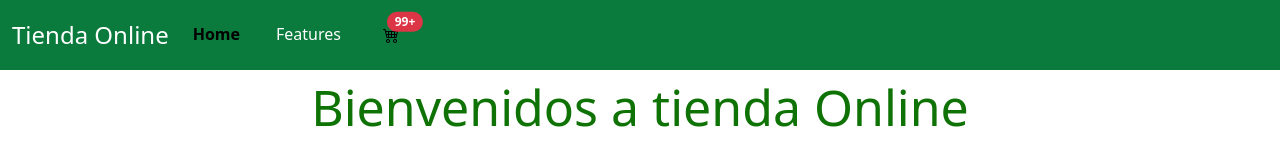
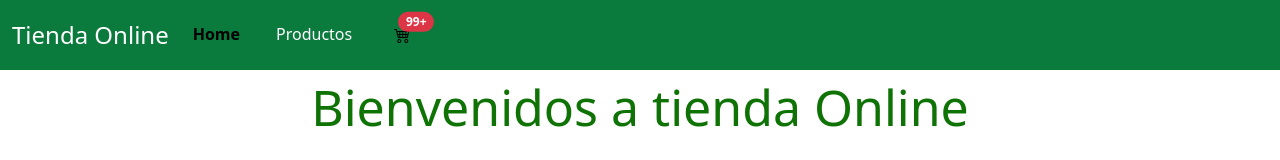
Before and after one commit to antonelladeff/MitiendaOnlinee, a React (Vite) app: page / in a window 1280 px wide. Shown: the top 160 px of the page. Built offline with nearby package versions, Linux system fonts and the light colour scheme.

Commit message:
el trabajo

```diff
--- a/index.html
+++ b/index.html
@@ -13,7 +13,7 @@
 
 <body>
   <div id="root"></div>
-  <script type="module" src="./src/main.jsx"></script>
+  <script type="module" src="/src/main.jsx"></script>
   <script src="https://cdn.jsdelivr.net/npm/bootstrap@5.3.2/dist/js/bootstrap.bundle.min.js"
     integrity="sha384-C6RzsynM9kWDrMNeT87bh95OGNyZPhcTNXj1NW7RuBCsyN/o0jlpcV8Qyq46cDfL"
     crossorigin="anonymous"></script>
--- a/src/App.jsx
+++ b/src/App.jsx
@@ -1,5 +1,5 @@
 import './App.css';
-import ItemListContainer from './components/ItemListContainer/ItemListContainer'
+import ItemListContainer from './components/ItemListContainer/itemlistcontainer'
 import Navbar from './components/navbar/navbar'
 
 
--- a/src/components/CartWidget/CartWidget.jsx
+++ b/src/components/CartWidget/CartWidget.jsx
@@ -1,5 +1,4 @@
 import React from "react";
-
 
 const CartWidget = () => {
     return (
--- a/src/components/navbar/navbar.jsx
+++ b/src/components/navbar/navbar.jsx
@@ -15,7 +15,7 @@
                             <a className="nav-link active" aria-current="page" href="#">Home</a>
                         </li>
                         <li className="nav-item">
-                            <a className="nav-link" href="#">Features</a>
+                            <a className="nav-link" href="#">Productos</a>
                         </li>
                         <li className="nav-item">
                             <a className="nav-link" href="#">
```
